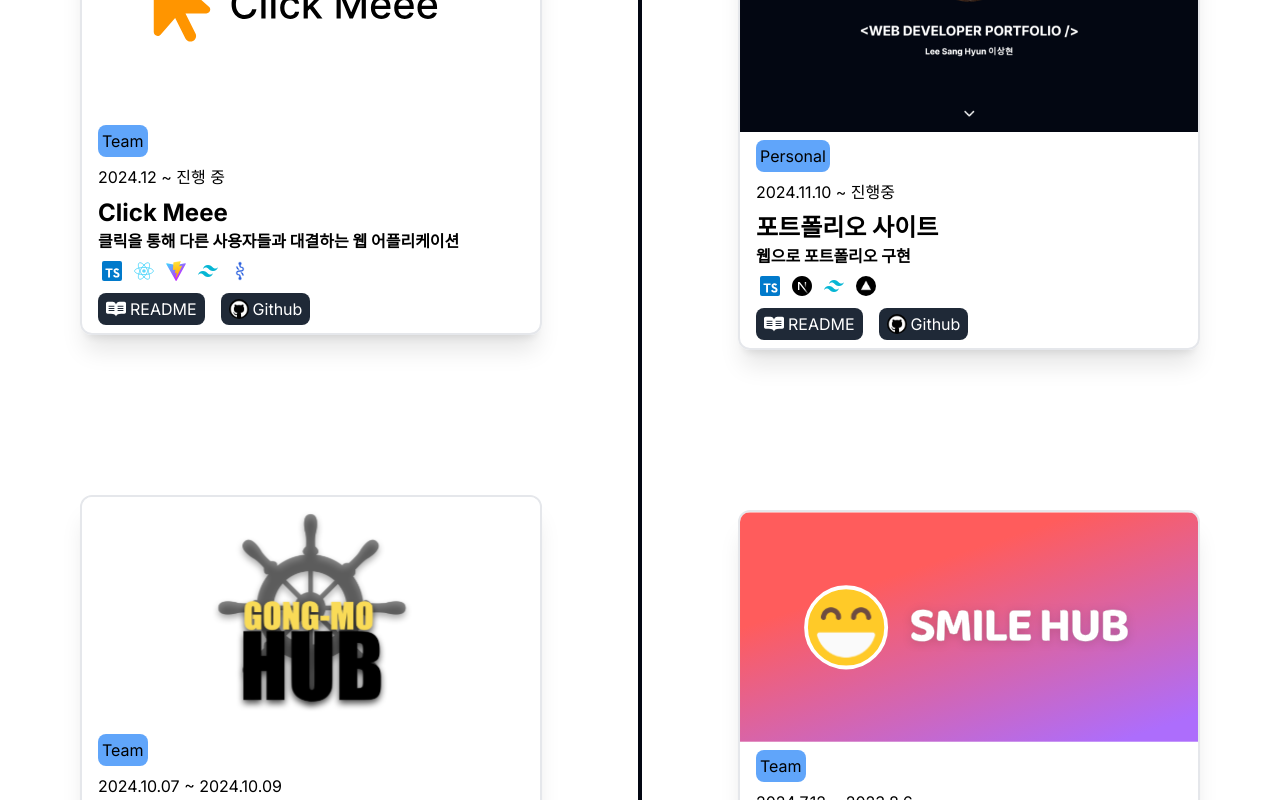
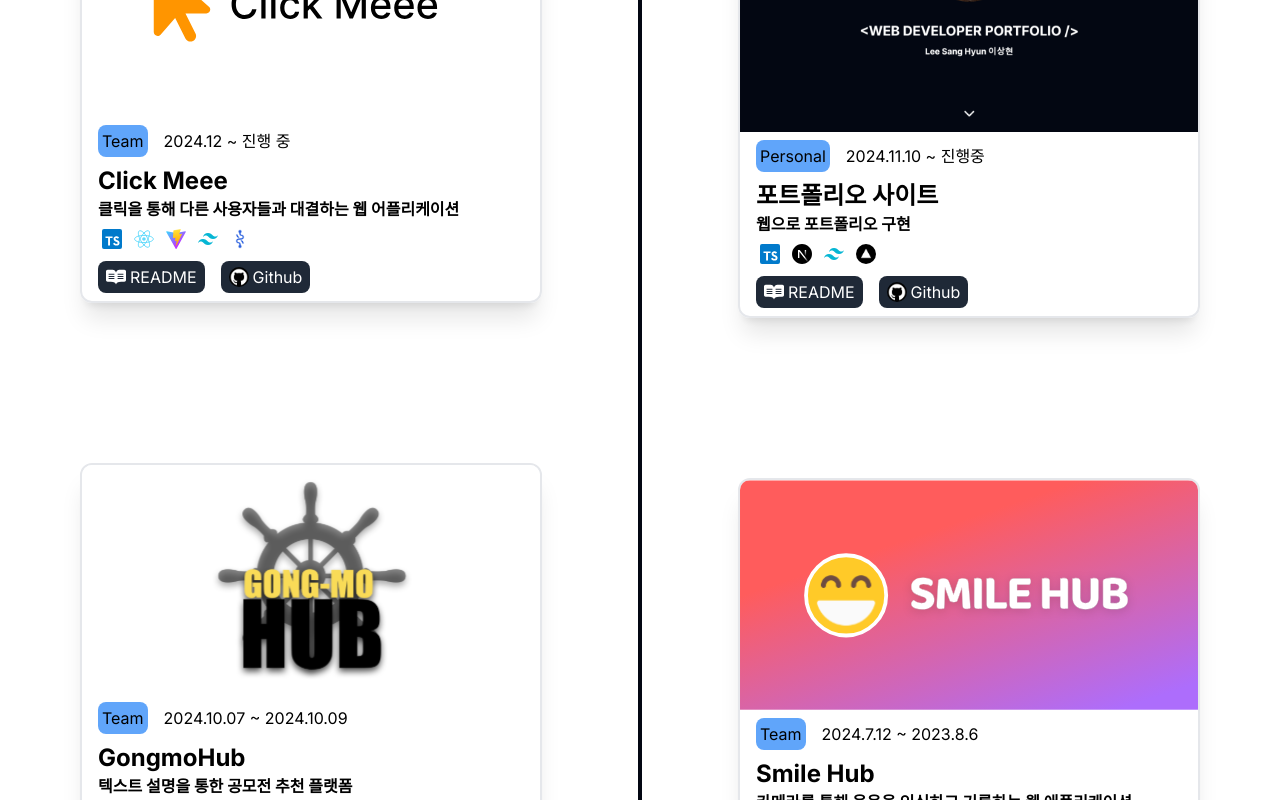
Before and after one commit to idealHyun/portfolio, a Next.js app: page / in a window 1280 px wide. Shown: the part 1900-2700 px from the top of the page. Built offline with nearby package versions, Linux system fonts and the light colour scheme.

Commit message:
style: 프로젝트 디자인 수정

```diff
--- a/src/components/projects/Project.tsx
+++ b/src/components/projects/Project.tsx
@@ -49,12 +49,10 @@
         <Image src={project.thumbNail} alt="Project" width={600} height={300} />
         {/* Project Content */}
         <div className="flex h-full flex-col gap-2 justify-start items-start px-4 py-2">
-          <div>
+          <div className="flex justify-center items-center gap-4">
             <span className="inline-block w-auto rounded-lg bg-blue-400 p-1">
               {project.category}
             </span>
-          </div>
-          <div className="flex">
             {project.startDate} ~ {project.endDate}
           </div>
           <div>
```
